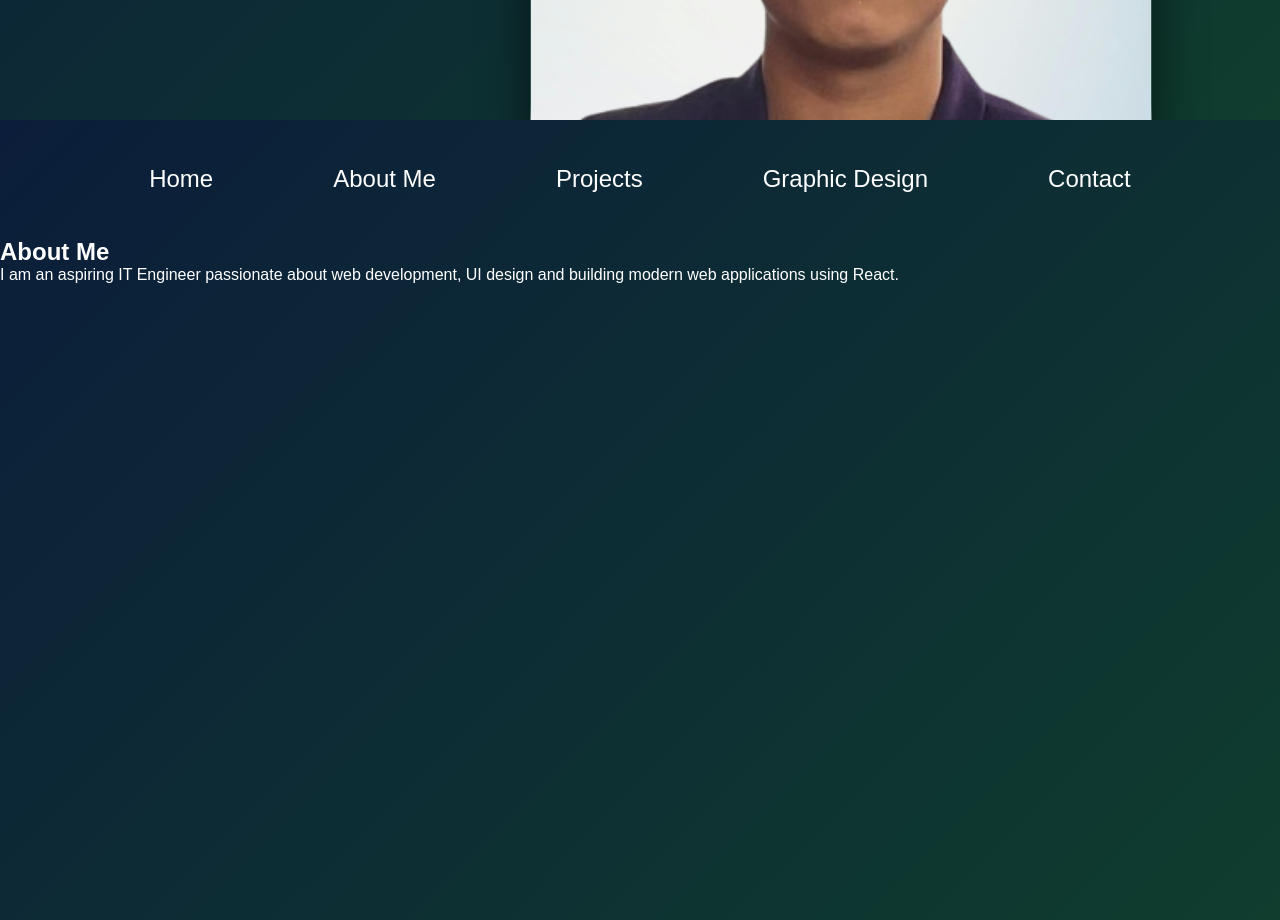
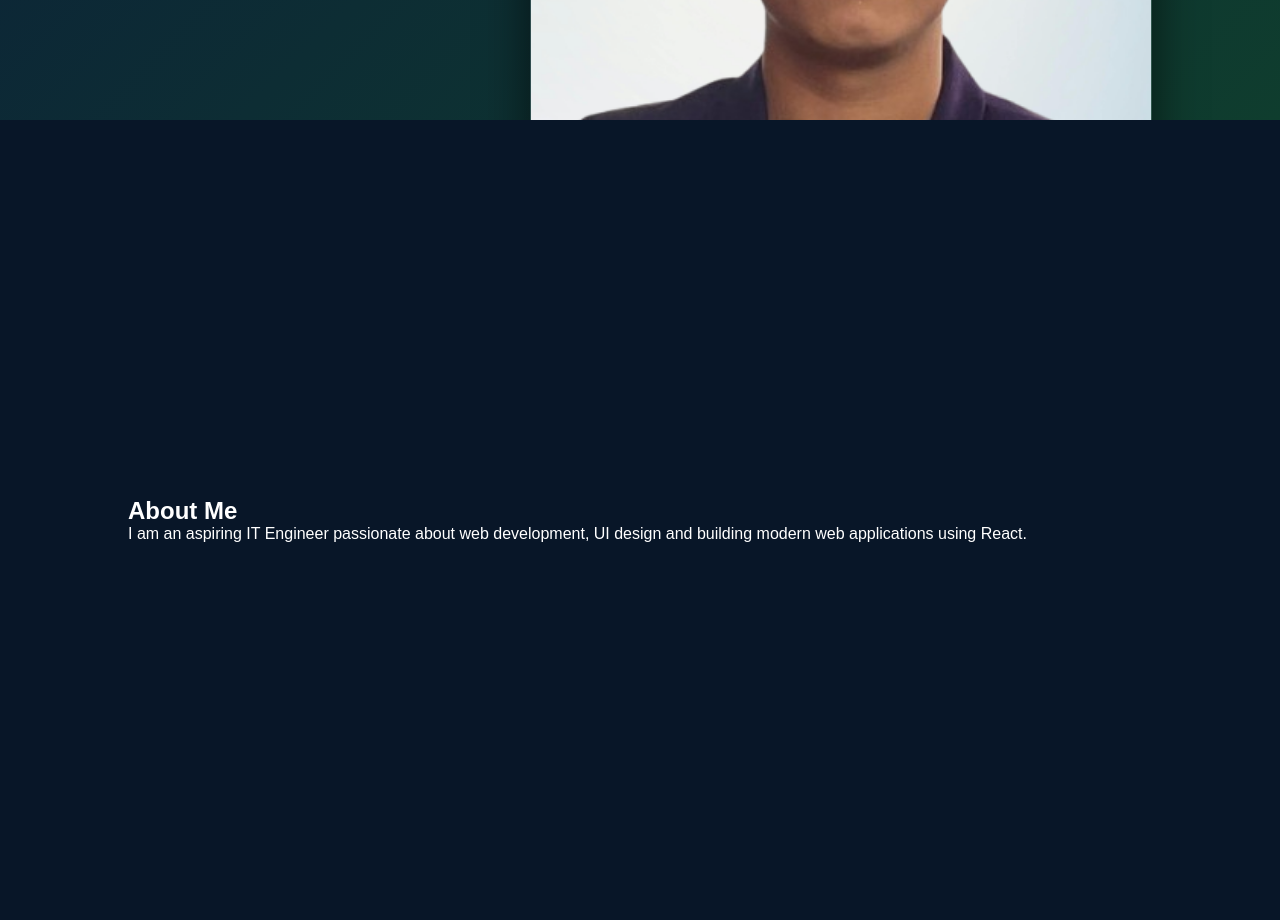
Before and after one commit to Sujal-Shrestha-SS/portfolio, a React (Vite) app in the folder my-portfolio/: page / in a window 1280 px wide. Shown: the part 680-1600 px from the top of the page. Built offline with nearby package versions, Linux system fonts and the light colour scheme.

Commit message:
Defining AboutSection component styling

```diff
--- a/my-portfolio/src/components/About.jsx
+++ b/my-portfolio/src/components/About.jsx
@@ -6,7 +6,7 @@ const About = () => {
   return (
 
     <Container>
-      <NavbarMenu />
+
 
 
     <AboutSection id="about">
@@ -34,7 +34,15 @@ const Container = styled.div`
 `
 
 const AboutSection = styled.section`
-  /* height: 100vh; */
+  height: 100vh;
+
+  background: #081628;
+
+  display: flex;
+  flex-direction: column;
+  justify-content: center;
+
+  padding-left: 10%;
 `
 
 const AboutTitle = styled.h2`
```
